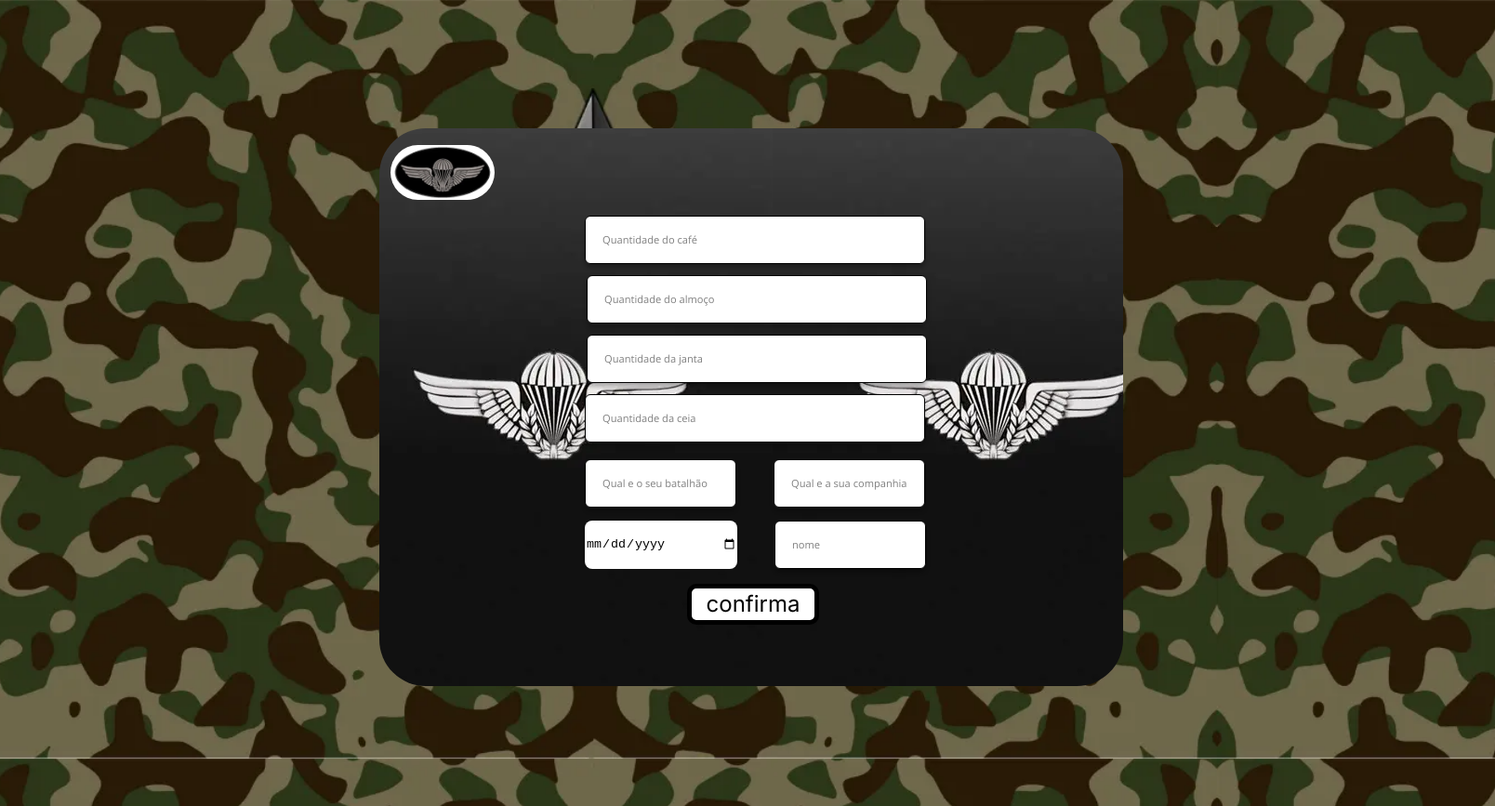
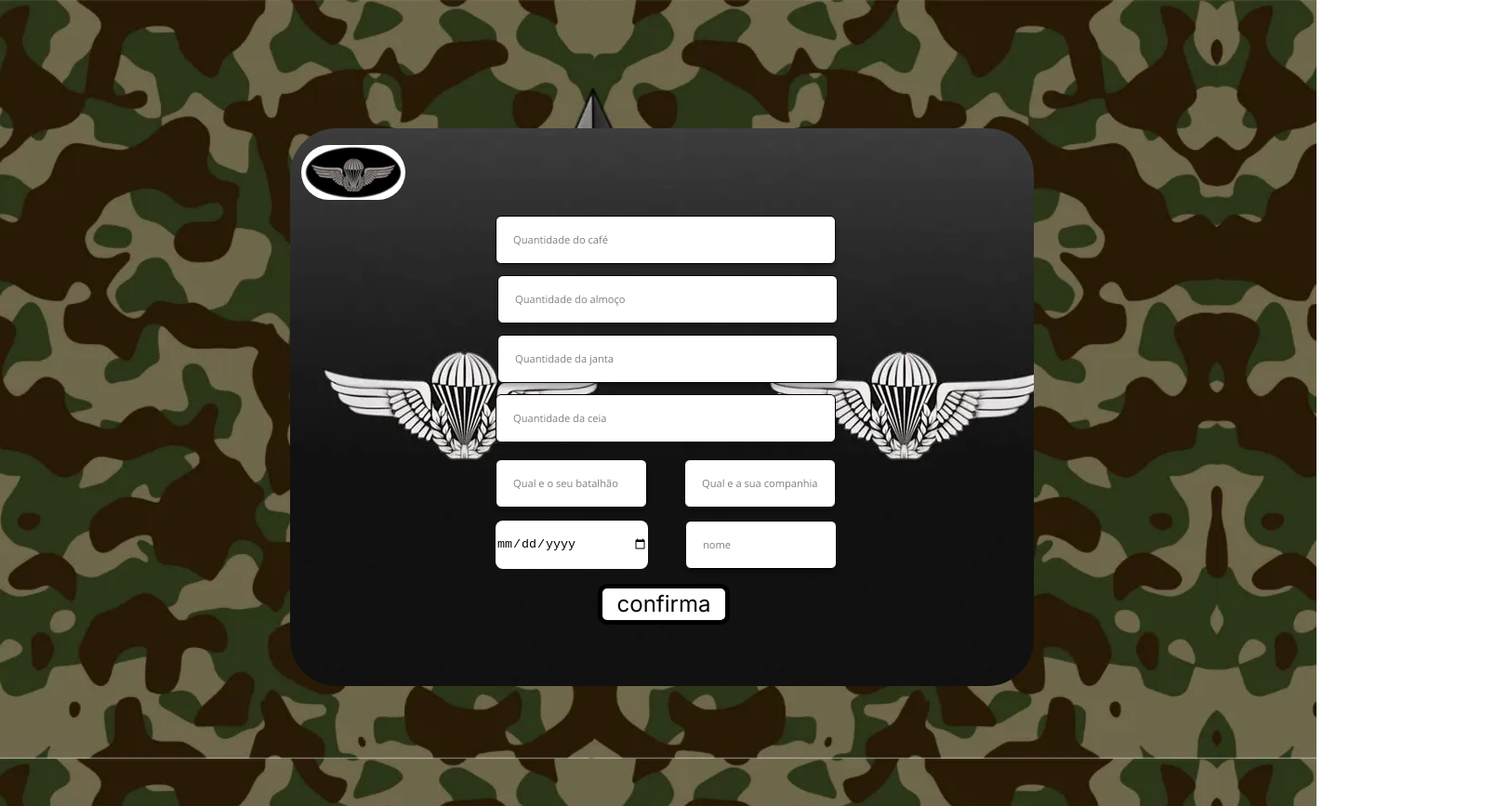
Before and after one commit to luizsena-a11y/arranchamento-on-line, a plain HTML site: page index.html in a window 1280 px wide. Shown: the whole page at 93% size, 1608 px wide, since content can reach past the window. Drawn offline with nearby package versions, Linux system fonts and the light colour scheme.

Commit message:
vaiporavor

```diff
--- a/style.css
+++ b/style.css
@@ -1,5 +1,5 @@
 * body {
-    width: 200vh;
+    width: 100vw;
     height: 100vh;
     overflow: hidden;
     background-image: url(imagens/bandeira_do_exercito_brasileiro_fundo_camuflado_dupla_face_estampada_tamanho_90x128cm_2321_4_f4c9f4843c89d8e5c942b689ef58f8cc.webp);
```
